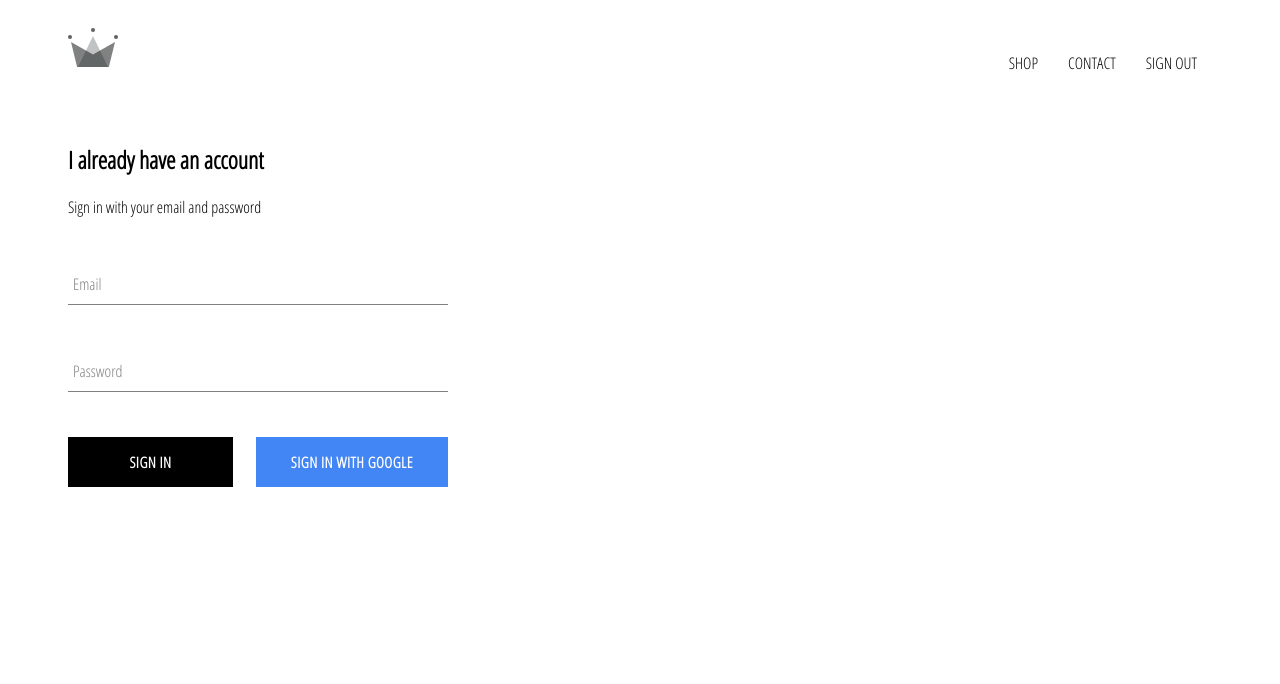
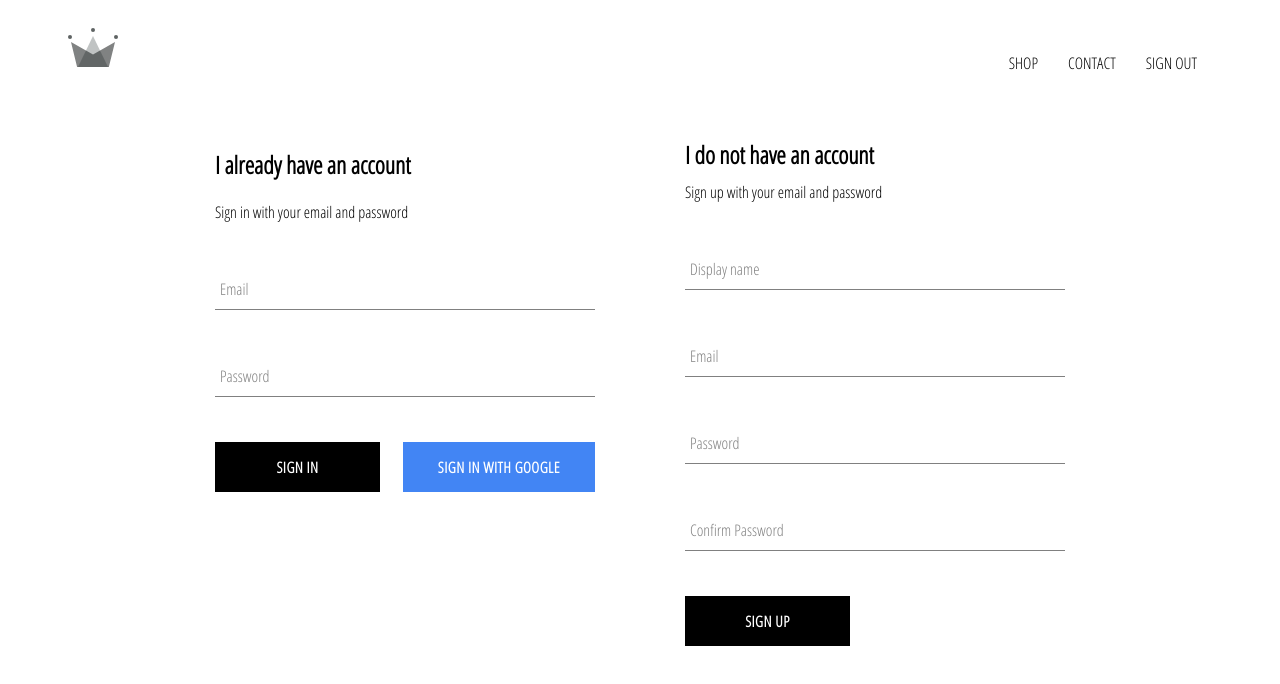
Before and after one commit to ryanjpeterson/crwn-clothing, a React (Create React App) app: page /signin in a window 1280 px wide. Shown: the top 684 px of the page. Built offline with nearby package versions, Linux system fonts and the light colour scheme; no server answers.

Commit message:
implemented firebase utils, included ability to authenticated and store users firestore database

```diff
--- a/src/App.js
+++ b/src/App.js
@@ -8,7 +8,7 @@
 import ShopPage from "./pages/shop/shop.component";
 import SignInAndSignUpPage from "./pages/sign-in-and-sign-up/sign-in-and-sign-up.component";
 
-import { auth } from "./firebase/firebase.utils";
+import { auth, createUserProfileDocument } from "./firebase/firebase.utils";
 
 class App extends React.Component {
   state = {
@@ -18,9 +18,23 @@
   unsubscribeFromAuth = null;
 
   componentDidMount() {
-    auth.onAuthStateChanged((user) => {
-      this.setState({ currentUser: user });
-      console.log(user);
+    this.unsubscribeFromAuth = auth.onAuthStateChanged(async (userAuth) => {
+      if (userAuth) {
+        const userRef = await createUserProfileDocument(userAuth);
+
+        userRef.onSnapshot((snapShot) => {
+          this.setState({
+            currentUser: {
+              id: snapShot.id,
+              ...snapShot.data(),
+            },
+          });
+
+          console.log(this.state);
+        });
+      }
+
+      this.setState({ currentUser: userAuth });
     });
   }
 
--- /dev/null
+++ b/src/components/sign-up/sign-up.component.jsx
@@ -0,0 +1,98 @@
+import React from "react";
+import "./sign-up.styles.scss";
+
+import FormInput from "../form-input/form-input.component";
+import CustomButton from "../custom-button/custom-button.component";
+
+import { auth, createUserProfileDocument } from "../../firebase/firebase.utils";
+
+class SignUp extends React.Component {
+  state = {
+    displayName: "",
+    email: "",
+    password: "",
+    confirmPassword: "",
+  };
+
+  handleSubmit = async (event) => {
+    event.preventDefault();
+
+    const { displayName, email, password, confirmPassword } = this.state;
+
+    if (password !== confirmPassword) {
+      alert("Passwords do not match!");
+      return;
+    }
+
+    try {
+      const { user } = await auth.createUserWithEmailAndPassword(
+        email,
+        password
+      );
+
+      createUserProfileDocument(user, { displayName });
+
+      this.setState({
+        displayName: "",
+        email: "",
+        password: "",
+        confirmPassword: "",
+      });
+    } catch (error) {
+      console.log(error);
+    }
+  };
+
+  handleChange = (event) => {
+    const { name, value } = event.target;
+
+    this.setState({ [name]: value });
+  };
+
+  render() {
+    const { displayName, email, password, confirmPassword } = this.state;
+    return (
+      <div className="sign-up">
+        <h2 className="title">I do not have an account</h2>
+        <span>Sign up with your email and password</span>
+        <form onSubmit={this.handleSubmit} className="sign-up-form">
+          <FormInput
+            type="text"
+            name="displayName"
+            value={displayName}
+            onChange={this.handleChange}
+            label="Display name"
+            required
+          />
+          <FormInput
+            type="email"
+            name="email"
+            value={email}
+            onChange={this.handleChange}
+            label="Email"
+            required
+          />
+          <FormInput
+            type="password"
+            name="password"
+            value={password}
+            onChange={this.handleChange}
+            label="Password"
+            required
+          />
+          <FormInput
+            type="password"
+            name="confirmPassword"
+            value={confirmPassword}
+            onChange={this.handleChange}
+            label="Confirm Password"
+            required
+          />
+          <CustomButton type="submit">SIGN UP</CustomButton>
+        </form>
+      </div>
+    );
+  }
+}
+
+export default SignUp;
--- /dev/null
+++ b/src/components/sign-up/sign-up.styles.scss
@@ -0,0 +1,9 @@
+.sign-up {
+  display: flex;
+  flex-direction: column;
+  width: 380px;
+
+  .title {
+    margin: 10px 0;
+  }
+}
--- a/src/firebase/firebase.utils.js
+++ b/src/firebase/firebase.utils.js
@@ -13,6 +13,31 @@
   measurementId: "G-EDSF9FHNFB",
 };
 
+export const createUserProfileDocument = async (userAuth, additionalData) => {
+  if (!userAuth) return;
+
+  const userRef = firestore.doc(`users/${userAuth.uid}`);
+  const snapShot = await userRef.get();
+
+  if (!snapShot.exists) {
+    const { displayName, email } = userAuth;
+    const createdAt = new Date();
+
+    try {
+      await userRef.set({
+        displayName,
+        email,
+        createdAt,
+        ...additionalData,
+      });
+    } catch (error) {
+      console.log("Error creating user: ", error.message);
+    }
+  }
+
+  return userRef;
+};
+
 firebase.initializeApp(config);
 
 export const auth = firebase.auth();
--- a/src/pages/sign-in-and-sign-up/sign-in-and-sign-up.component.jsx
+++ b/src/pages/sign-in-and-sign-up/sign-in-and-sign-up.component.jsx
@@ -3,10 +3,12 @@
 import "./sign-in-and-sign-up.styles.scss";
 
 import SignIn from "../../components/sign-in/sign-in.component";
+import SignUp from "../../components/sign-up/sign-up.component";
 
 const SignInAndSignUpPage = () => (
   <div className="sign-in-and-sign-up">
     <SignIn />
+    <SignUp />
   </div>
 );
 
--- a/src/pages/sign-in-and-sign-up/sign-in-and-sign-up.styles.scss
+++ b/src/pages/sign-in-and-sign-up/sign-in-and-sign-up.styles.scss
@@ -0,0 +1,6 @@
+.sign-in-and-sign-up {
+  width: 850px;
+  display: flex;
+  justify-content: space-between;
+  margin: 30px auto;
+}
```
